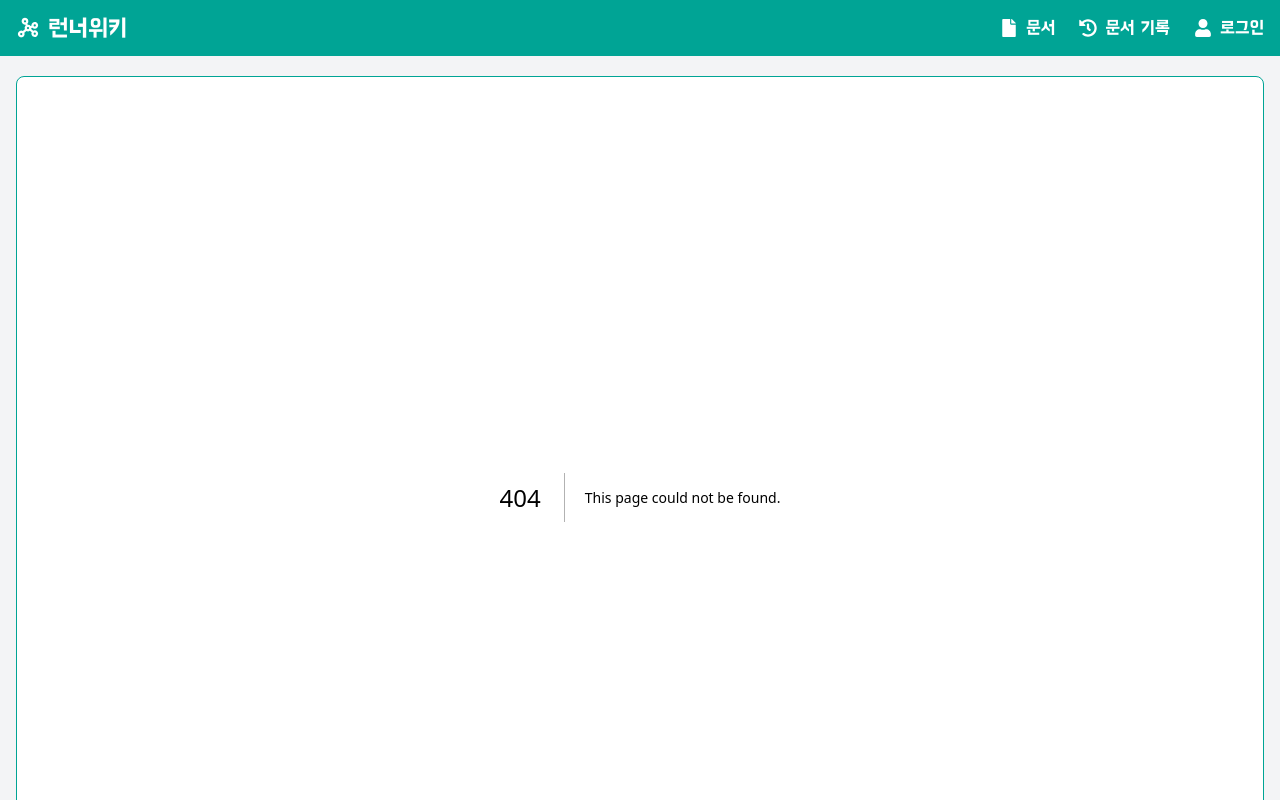
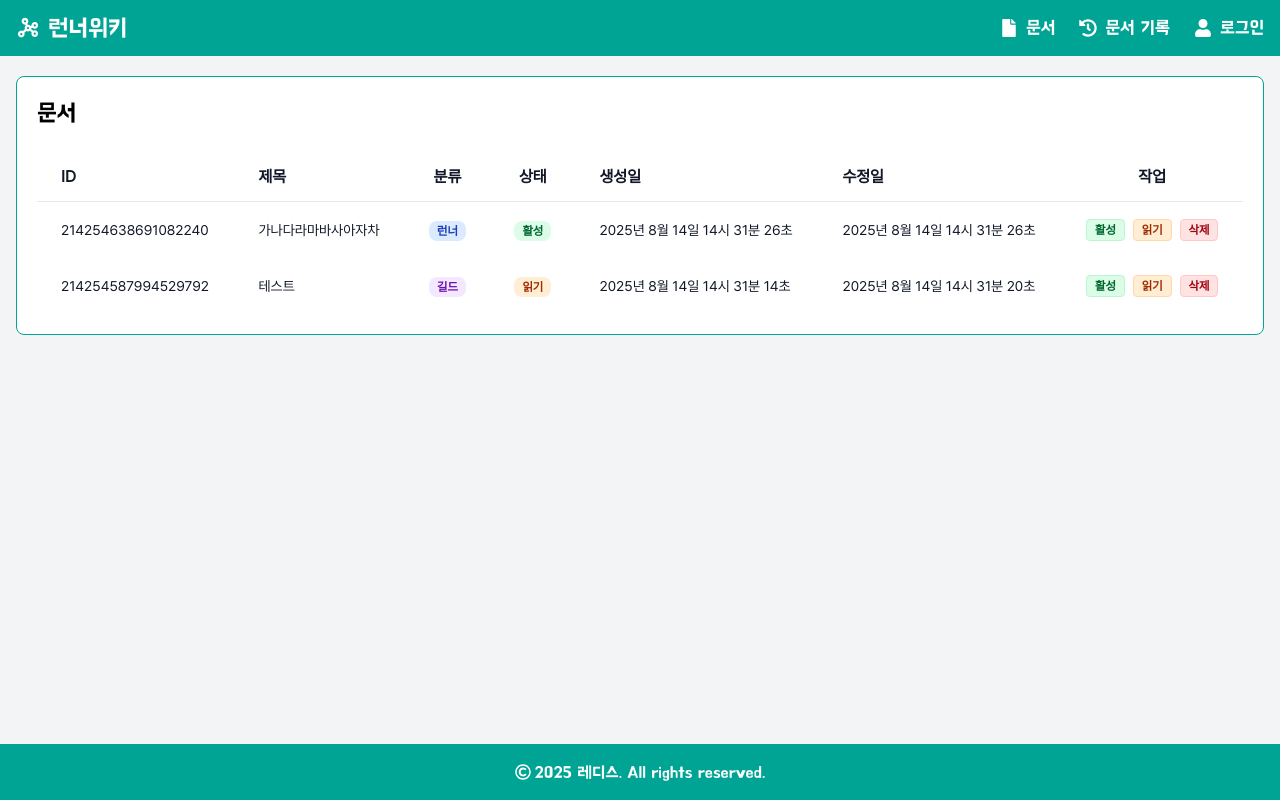
Before and after one commit to openmpy/runner-wiki, a Next.js app in the folder admin/: page /document in a window 1280 px wide. Before the commit this address had no page. Shown: the top 800 px of the page. Built offline with nearby package versions, Linux system fonts and the light colour scheme.

Commit message:
feat: 어드민 문서 페이지 추가

```diff
--- /dev/null
+++ b/admin/app/document/page.tsx
@@ -0,0 +1,129 @@
+import ActionButton from "@/components/ui/ActionButton";
+import Badge from "@/components/ui/Badge";
+import { Document, PageResponse } from "@/libs/types";
+import { formatDate } from "@/libs/utils";
+
+const mockData: PageResponse<Document[]> = {
+  items: [
+    {
+      documentId: "214254638691082240",
+      documentHistoryId: null,
+      title: "가나다라마바사아자차",
+      category: "런너",
+      author: null,
+      content: null,
+      status: "ACTIVE",
+      createdAt: "2025-08-14T14:31:26.522798",
+      updatedAt: "2025-08-14T14:31:26.522823",
+    },
+    {
+      documentId: "214254587994529792",
+      documentHistoryId: null,
+      title: "테스트",
+      category: "길드",
+      author: null,
+      content: null,
+      status: "READ_ONLY",
+      createdAt: "2025-08-14T14:31:14.436",
+      updatedAt: "2025-08-14T14:31:20.753028",
+    },
+  ],
+  page: 1,
+  size: 100,
+  totalCount: 2,
+};
+
+export default function DocumentPage() {
+  return (
+    <div>
+      <div className="flex justify-between items-center mb-6">
+        <h1 className="font-bm-hanna text-2xl">문서</h1>
+      </div>
+
+      <div className="bg-white rounded-lg">
+        <div className="overflow-x-auto">
+          <table className="min-w-full">
+            <thead>
+              <tr className="border-b border-gray-200">
+                <th className="px-6 py-3 text-left font-bold text-gray-900">
+                  ID
+                </th>
+                <th className="px-6 py-3 text-left font-bold text-gray-900">
+                  제목
+                </th>
+                <th className="px-6 py-3 text-center font-bold text-gray-900">
+                  분류
+                </th>
+
+                <th className="px-6 py-3 text-center font-bold text-gray-900">
+                  상태
+                </th>
+                <th className="px-6 py-3 text-left font-bold text-gray-900">
+                  생성일
+                </th>
+                <th className="px-6 py-3 text-left font-bold text-gray-900">
+                  수정일
+                </th>
+                <th className="px-6 py-3 text-center font-bold text-gray-900">
+                  작업
+                </th>
+              </tr>
+            </thead>
+            <tbody className="bg-white">
+              {mockData.items.map((document) => (
+                <tr key={document.documentId} className="hover:bg-gray-50">
+                  <td className="px-6 py-4 whitespace-nowrap text-sm text-gray-900">
+                    {document.documentId}
+                  </td>
+                  <td className="px-6 py-4 whitespace-nowrap">
+                    <div className="text-sm font-medium text-gray-900">
+                      {document.title}
+                    </div>
+                  </td>
+                  <td className="px-6 py-4 whitespace-nowrap text-center">
+                    <Badge
+                      color={document.category === "런너" ? "blue" : "purple"}
+                      size="sm"
+                    >
+                      {document.category}
+                    </Badge>
+                  </td>
+
+                  <td className="px-6 py-4 whitespace-nowrap text-center">
+                    <Badge
+                      color={document.status === "ACTIVE" ? "green" : "orange"}
+                      size="sm"
+                    >
+                      {document.status === "ACTIVE" ? "활성" : "읽기"}
+                    </Badge>
+                  </td>
+                  <td className="px-6 py-4 whitespace-nowrap text-sm text-gray-900">
+                    {formatDate(document.createdAt)}
+                  </td>
+                  <td className="px-6 py-4 whitespace-nowrap text-sm text-gray-900">
+                    {formatDate(document.updatedAt)}
+                  </td>
+                  <td className="px-6 py-4 whitespace-nowrap text-sm font-medium text-center">
+                    <div className="flex space-x-2 justify-center">
+                      <ActionButton variant="active">활성</ActionButton>
+                      <ActionButton variant="read">읽기</ActionButton>
+                      <ActionButton variant="delete">삭제</ActionButton>
+                    </div>
+                  </td>
+                </tr>
+              ))}
+            </tbody>
+          </table>
+        </div>
+
+        {mockData.items.length === 0 && (
+          <div className="text-center py-12">
+            <div className="text-gray-500 text-lg">
+              문서가 존재하지 않습니다.
+            </div>
+          </div>
+        )}
+      </div>
+    </div>
+  );
+}
--- /dev/null
+++ b/admin/components/ui/ActionButton.tsx
@@ -0,0 +1,50 @@
+interface ActionButtonProps {
+  children: React.ReactNode;
+  variant?: "active" | "read" | "delete" | "custom";
+  customColor?: {
+    bg: string;
+    text: string;
+    border: string;
+    hover: string;
+  };
+  onClick?: () => void;
+  className?: string;
+}
+
+export default function ActionButton({
+  children,
+  variant = "custom",
+  customColor,
+  onClick,
+  className = "",
+}: ActionButtonProps) {
+  const getVariantStyles = () => {
+    switch (variant) {
+      case "active":
+        return "border-green-200 bg-green-100 text-green-800 hover:bg-green-200";
+      case "read":
+        return "border-orange-200 bg-orange-100 text-orange-800 hover:bg-orange-200";
+      case "delete":
+        return "border-red-200 bg-red-100 text-red-800 hover:bg-red-200";
+      case "custom":
+        return customColor
+          ? `${customColor.border} ${customColor.bg} ${customColor.text} hover:${customColor.hover}`
+          : "border-gray-200 bg-gray-100 text-gray-800 hover:bg-gray-200";
+      default:
+        return "border-gray-200 bg-gray-100 text-gray-800 hover:bg-gray-200";
+    }
+  };
+
+  return (
+    <button
+      onClick={onClick}
+      className={`
+        px-2 py-0.5 text-xs font-semibold rounded border transition-colors
+        ${getVariantStyles()}
+        ${className}
+      `}
+    >
+      {children}
+    </button>
+  );
+}
--- /dev/null
+++ b/admin/components/ui/Badge.tsx
@@ -0,0 +1,54 @@
+import { ReactNode } from "react";
+
+type BadgeSize = "sm" | "md" | "lg";
+type BadgeColor =
+  | "red"
+  | "orange"
+  | "yellow"
+  | "green"
+  | "blue"
+  | "indigo"
+  | "purple";
+
+interface BadgeProps {
+  children: ReactNode;
+  size?: BadgeSize;
+  color?: BadgeColor;
+  className?: string;
+}
+
+const sizeClasses = {
+  sm: "px-2 py-0.5 text-xs",
+  md: "px-2.5 py-1 text-sm",
+  lg: "px-3 py-1.5 text-base",
+};
+
+const colorClasses = {
+  red: "bg-red-100 text-red-800",
+  orange: "bg-orange-100 text-orange-800",
+  yellow: "bg-yellow-100 text-yellow-800",
+  green: "bg-green-100 text-green-800",
+  blue: "bg-blue-100 text-blue-800",
+  indigo: "bg-indigo-100 text-indigo-800",
+  purple: "bg-purple-100 text-purple-800",
+};
+
+export default function Badge({
+  children,
+  size = "md",
+  color = "blue",
+  className = "",
+}: BadgeProps) {
+  return (
+    <span
+      className={`
+        inline-flex items-center font-semibold rounded-lg
+        ${sizeClasses[size]}
+        ${colorClasses[color]}
+        ${className}
+      `}
+    >
+      {children}
+    </span>
+  );
+}
--- /dev/null
+++ b/admin/libs/types.ts
@@ -0,0 +1,21 @@
+export type DocumentStatus = "ACTIVE" | "READ_ONLY";
+export type DocumentCategory = "런너" | "길드";
+
+export interface PageResponse<T> {
+  items: T;
+  page: number;
+  size: number;
+  totalCount: number;
+}
+
+export interface Document {
+  documentId: string;
+  documentHistoryId: string | null;
+  title: string;
+  category: DocumentCategory;
+  author: string | null;
+  content: string | null;
+  status: DocumentStatus;
+  createdAt: string;
+  updatedAt: string;
+}
--- /dev/null
+++ b/admin/libs/utils.ts
@@ -0,0 +1,11 @@
+export const formatDate = (dateString: string) => {
+  const date = new Date(dateString);
+  const year = date.getFullYear();
+  const month = date.getMonth() + 1;
+  const day = date.getDate();
+  const hours = date.getHours();
+  const minutes = date.getMinutes();
+  const seconds = date.getSeconds();
+
+  return `${year}년 ${month}월 ${day}일 ${hours}시 ${minutes}분 ${seconds}초`;
+};
```
